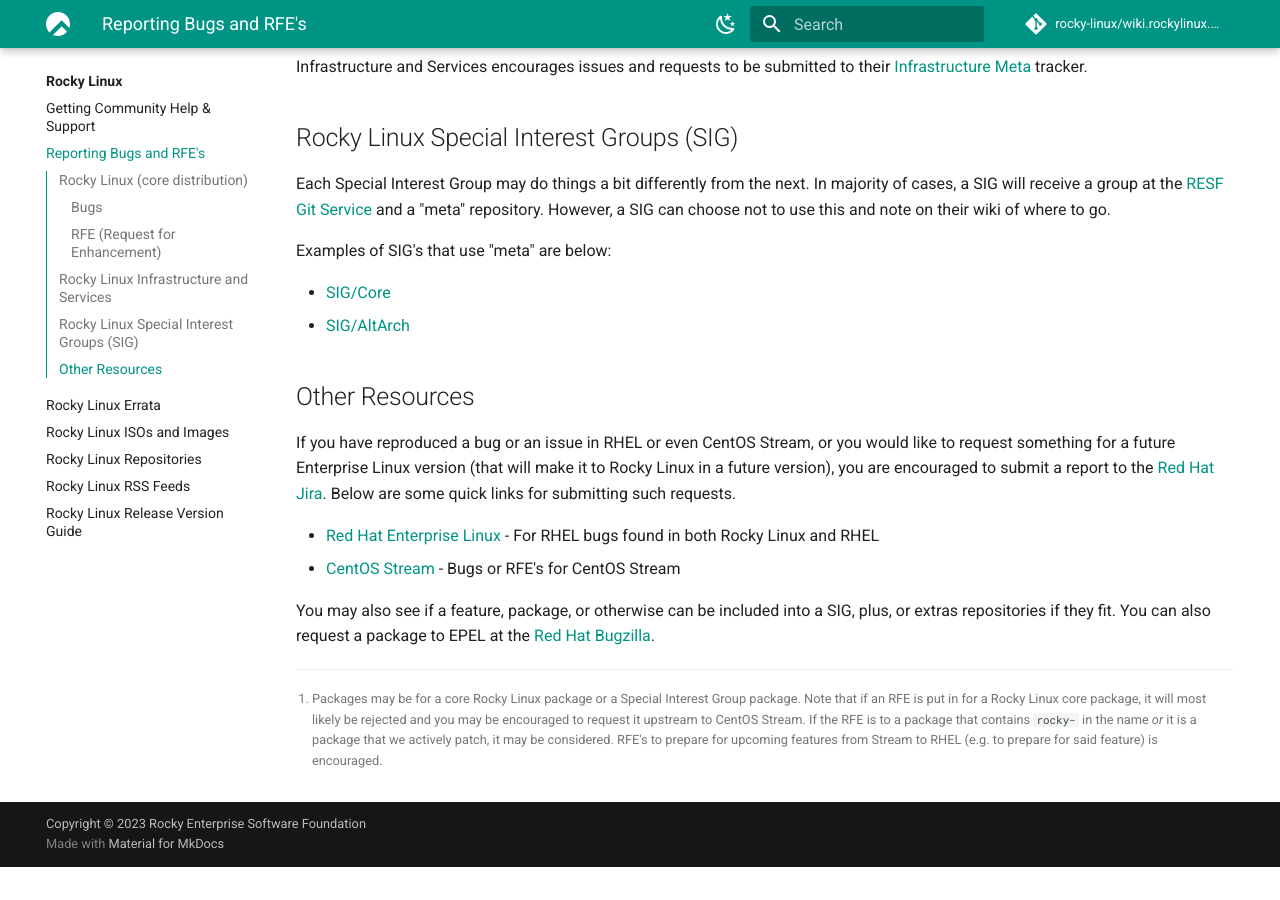
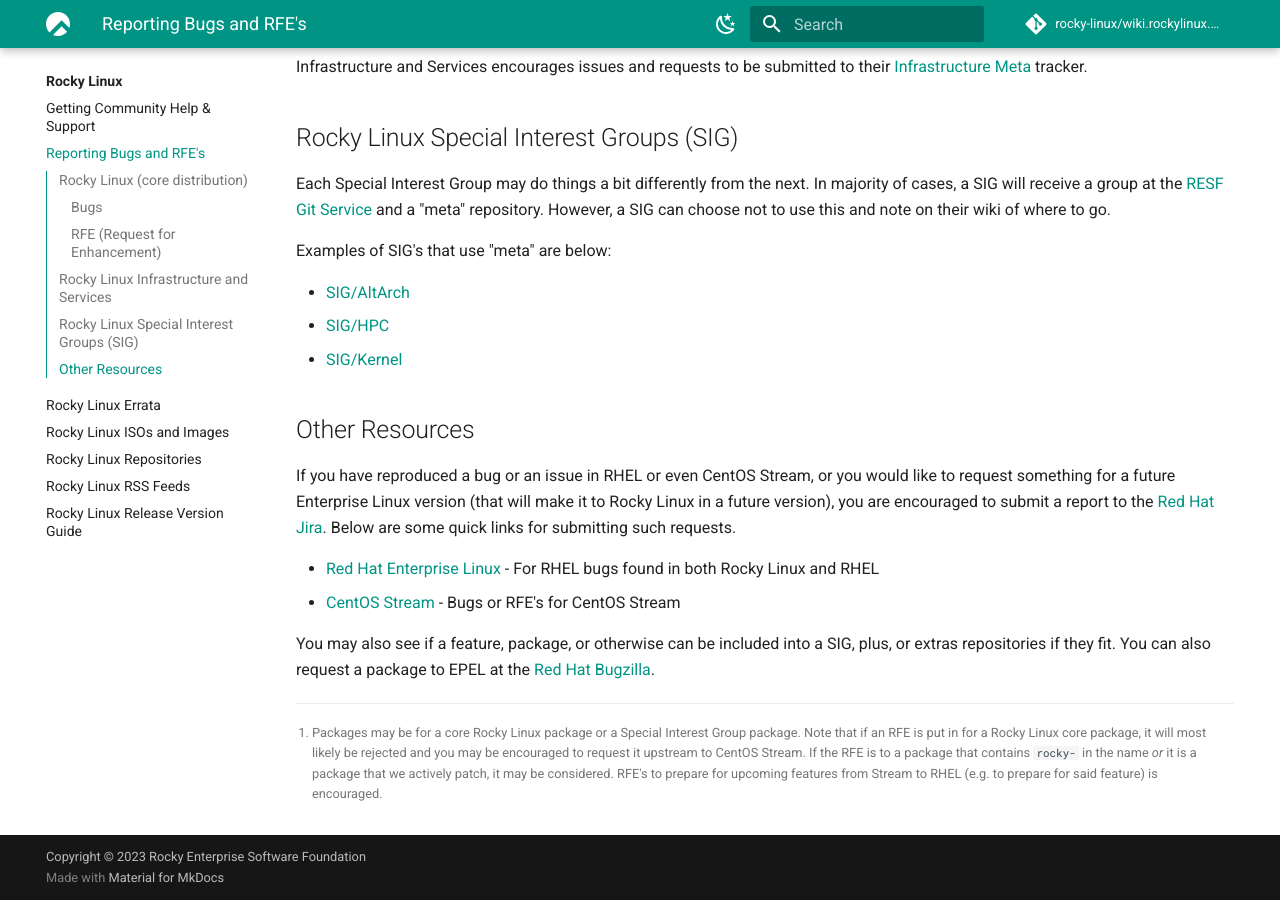
Before and after one commit to rocky-linux/wiki.rockylinux.org, an MkDocs documentation site: the page built from docs/rocky/bugs.md, in a window 1280 px wide and 900 px high, scrolled down 1194 px. Built offline with MkDocs 1.6.1 and Material for MkDocs 9.7.7, drawn with Linux system fonts in a browser that asks for light colours; comment, search, counter and statistics services are not loaded; before the commit the page ends 2061 px from its top, so only the background shows below that.

Commit message:
remove core from bugs page

```diff
--- a/docs/rocky/bugs.md
+++ b/docs/rocky/bugs.md
@@ -43,8 +43,9 @@
 
 Examples of SIG's that use "meta" are below:
 
-* [SIG/Core](https://git.resf.org/sig_core/meta/issues)
 * [SIG/AltArch](https://git.resf.org/sig_altarch/meta/issues)
+* [SIG/HPC](https://git.resf.org/sig_hpc/meta/issues)
+* [SIG/Kernel](https://git.resf.org/sig_kernel/meta/issues)
 
 ## Other Resources
 
```
